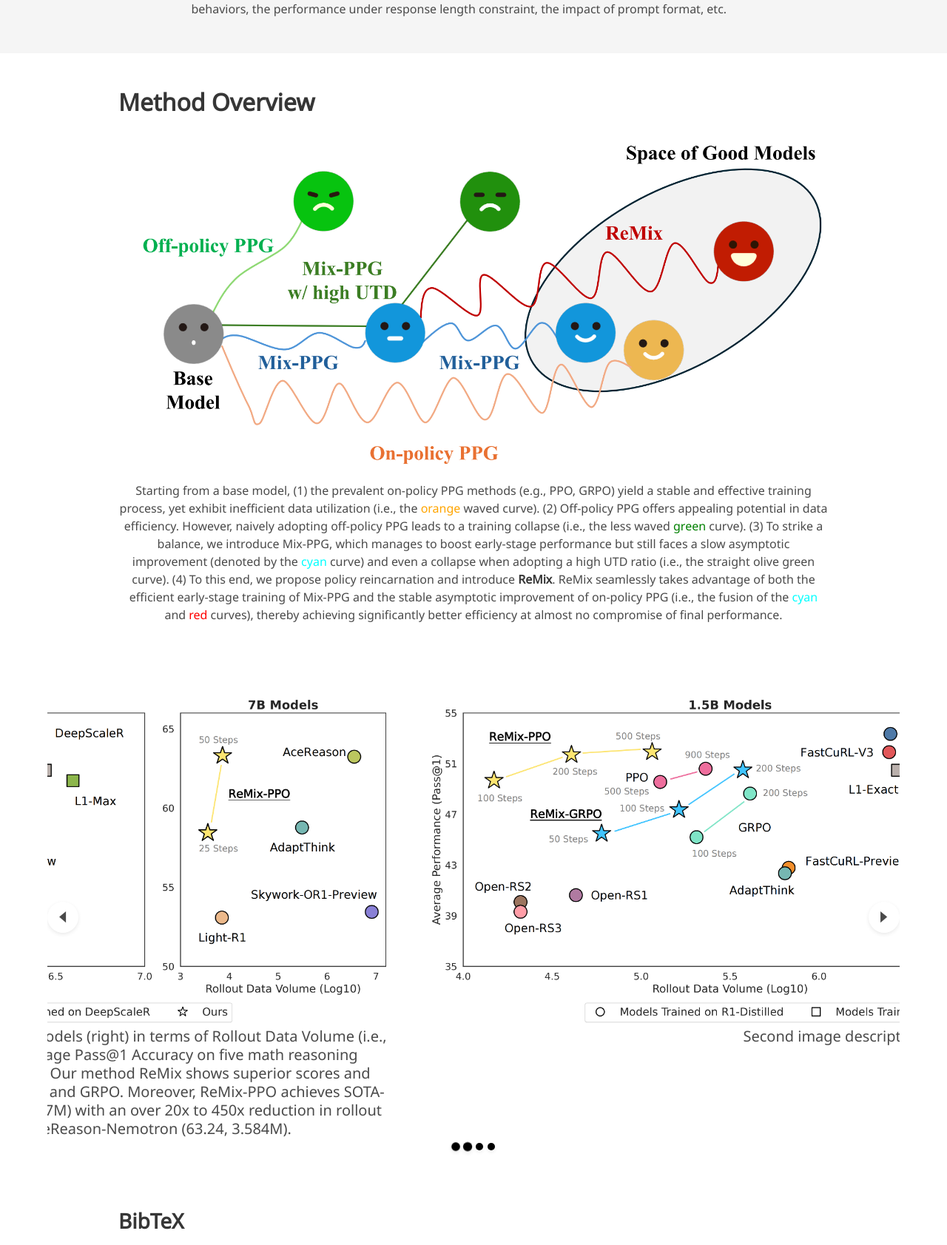
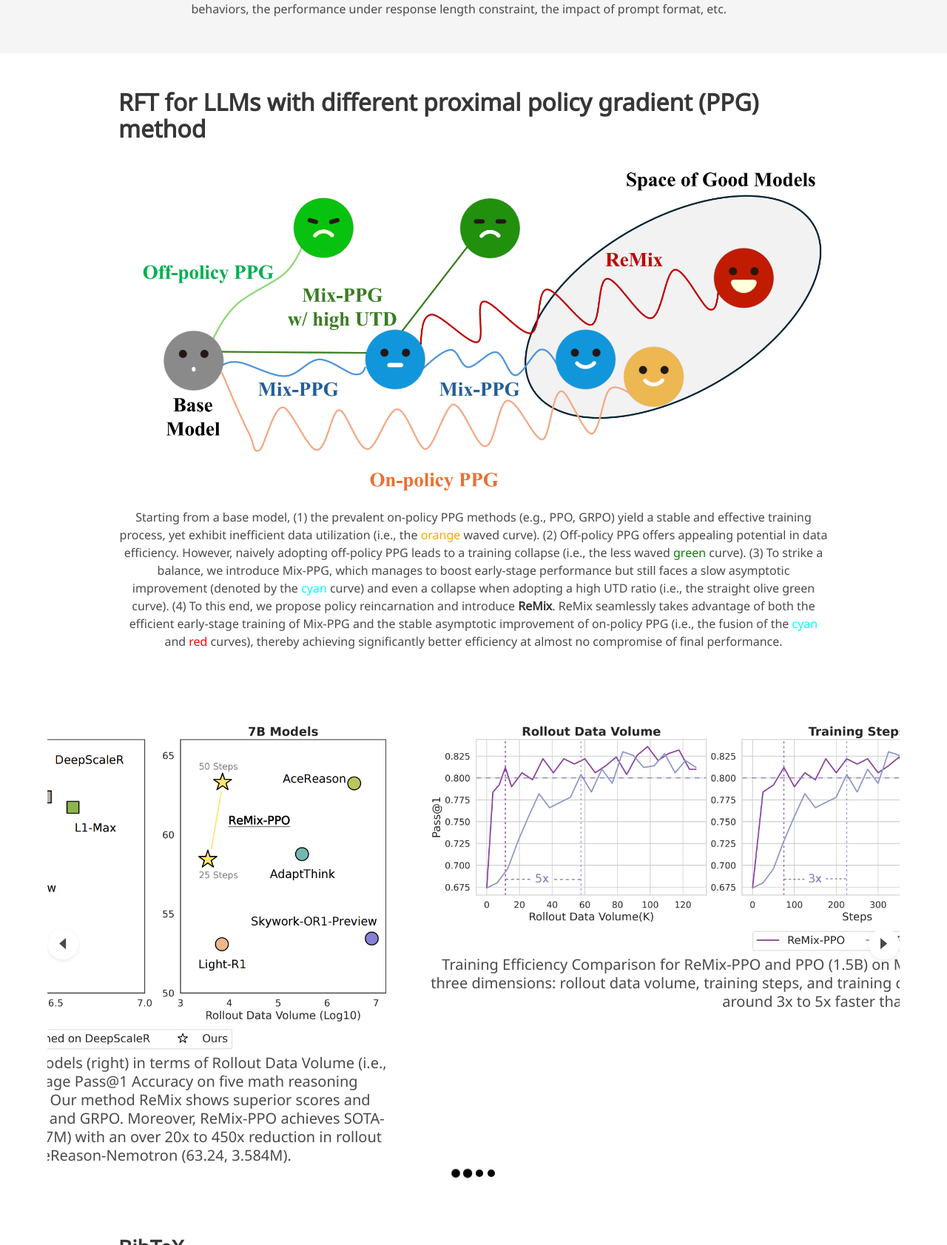
Before and after one commit to AnitaLeungxx/ReMix, a plain HTML site: page index.html in a window 1280 px wide. Shown: the part 968-2651 px from the top of the page at 74% size. Drawn offline with nearby package versions, Linux system fonts and the light colour scheme; some icons are missing; a web font is replaced by a local one.

Commit message:
update fig cap

```diff
--- a/index.html
+++ b/index.html
@@ -131,7 +131,7 @@
 <!-- Method Overview -->
 <section class="section">
   <div class="container is-max-desktop">
-    <h2 class="title is-3">Method Overview</h2>
+    <h2 class="title is-3">RFT for LLMs with different proximal policy gradient (PPG) method</h2>
     <div class="content has-text-centered">
       <img src="static/images/method.png" alt="Method Overview" style="max-width:100%;">
       <p>
@@ -160,23 +160,23 @@
       </div>
       <div class="item">
         <!-- Your image here -->
-        <img src="static/images/Main.png" alt="MY ALT TEXT"/>
+        <img src="static/images/ppoours_01.png" alt="MY ALT TEXT"/>
         <h2 class="subtitle has-text-centered">
-          Second image description.
+          Training Efficiency Comparison for ReMix-PPO and PPO (1.5B) on MATH500. We evaluate training efficiency across three dimensions: rollout data volume, training steps, and training duration. ReMix-PPO achieves a score above 0.80, around 3x to 5x faster than PPO.
         </h2>
       </div>
       <div class="item">
         <!-- Your image here -->
-        <img src="static/images/Main.png" alt="MY ALT TEXT"/>
+        <img src="static/images/onoff.png" alt="MY ALT TEXT"/>
         <h2 class="subtitle has-text-centered">
-         Third image description.
+         Training Dynamics regarding Importance Sampling Ratio, Accuracy, and Response Length under Varying Proportions of Off-policy Data p for Mix-PPG. Leveraging more off-policy data leads to a larger policy distribution shift, a faster early boost in accuracy yet worse later-stage performance, and a shorter response length.
        </h2>
      </div>
      <div class="item">
       <!-- Your image here -->
-      <img src="static/images/Main.png" alt="MY ALT TEXT"/>
+      <img src="static/images/response.png" alt="MY ALT TEXT"/>
       <h2 class="subtitle has-text-centered">
-        Fourth image description.
+        Training Dynamics regarding Accuracy, Response Length, Self-reflection Rate for On-policy v.s. Off-policy Training. Mix-PPG significantly increases the early-stage training efficiency, while showing a rapid decrease in response length and self-reflection rate. An increased UTD ratio further enhances the efficiency, but results in a severe degradation in accuracy. ReMix shows a merged learning behavior and perfectly combines the superior efficiency and the asymptotic improvement, thanks to the policy reincarnation.
       </h2>
     </div>
   </div>
```
